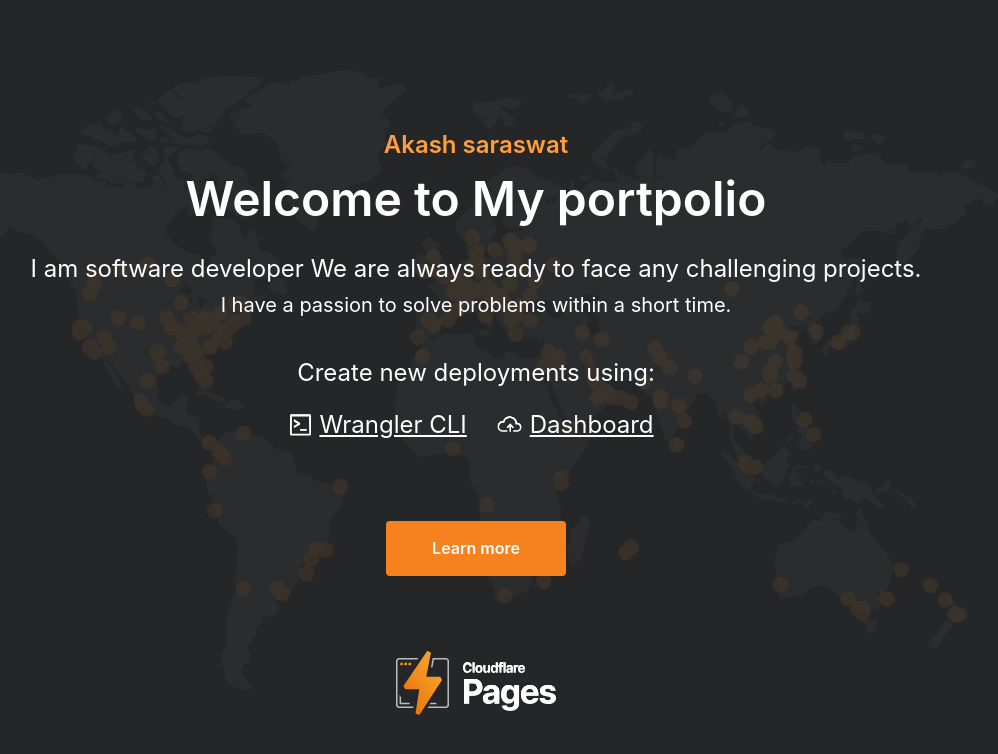
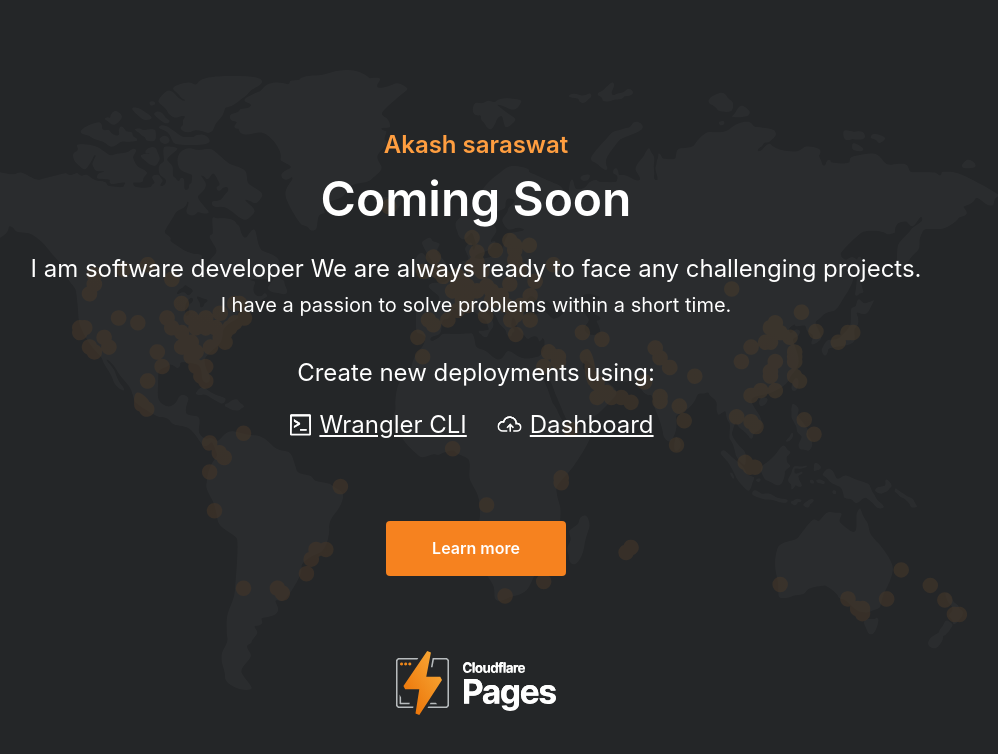
Before and after one commit to akashsrswt/resume, a plain HTML site: page index.html in a window 1280 px wide. Shown: the whole page, without its empty margins (164-1162 px from the left). Drawn offline with Linux system fonts and the light colour scheme.

Commit message:
Update index.html

```diff
--- a/index.html
+++ b/index.html
@@ -11,7 +11,7 @@
     <div class="container">
       <div class="header">
         <h3>Akash saraswat</h3>
-        <h1>Welcome to My portpolio</h1>
+        <h1>Coming Soon</h1>
         <p>
           I am software developer We are always ready to face any challenging projects.</br> <sup> I have a passion to solve problems within a short time.</sup>
         </p>
```
